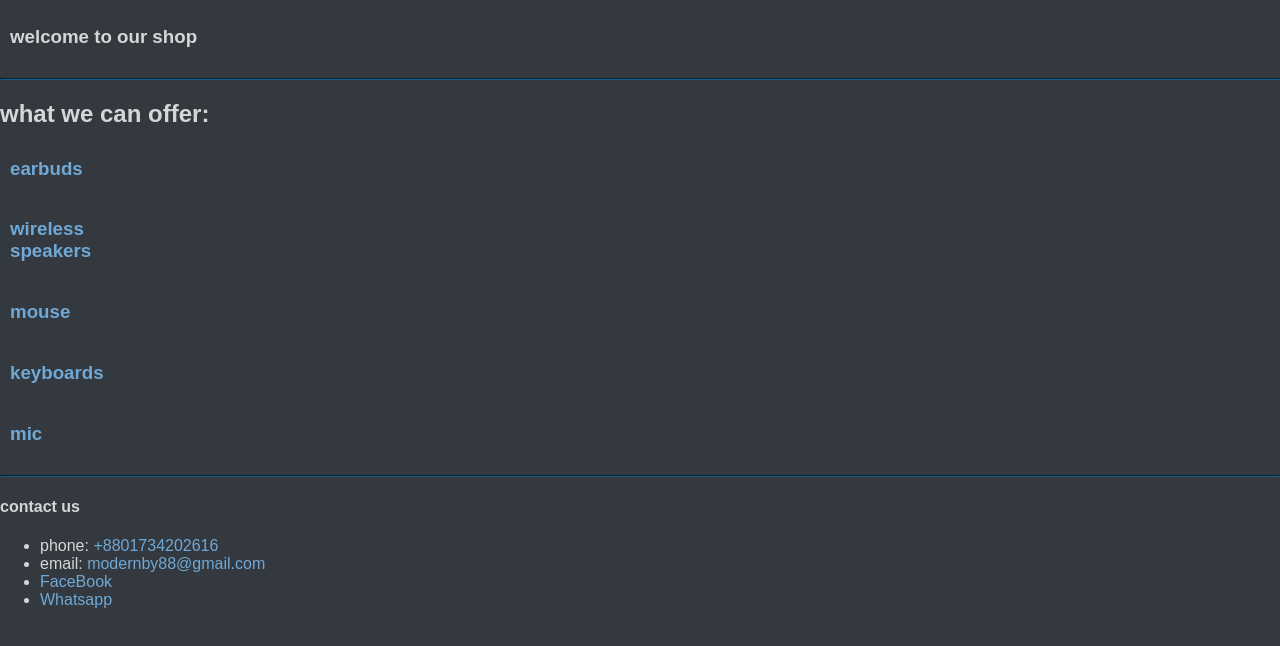
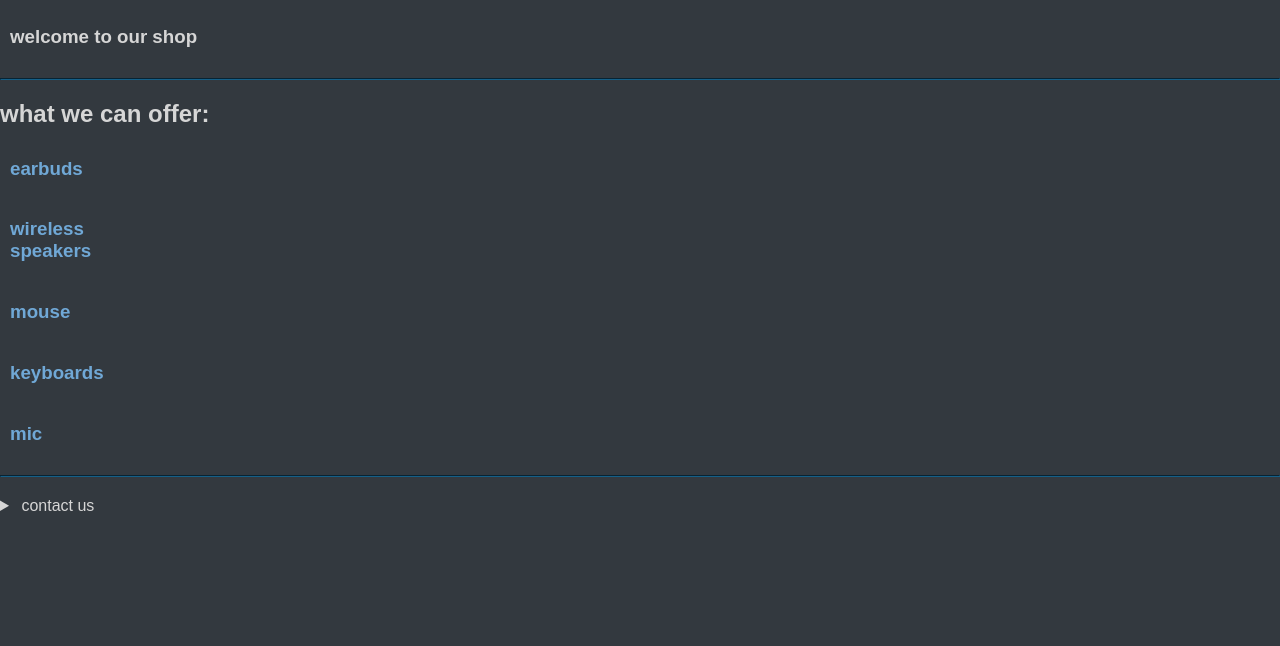
Before and after one commit to emon3chad/ModernByte, a plain HTML site: page index.html in a window 1280 px wide. Shown: the part 80-726 px from the top of the page. Drawn offline with Linux system fonts and the light colour scheme.

Commit message:
index.html

```diff
--- a/index.html
+++ b/index.html
@@ -12,9 +12,12 @@
     <link rel="stylesheet" href="style.css" />
   </head>
   <body>
+    <header>
       <h1>ModernByte</h1>
       <h3>welcome to our shop</h3>
       <hr />
+    </header>
+    <main>
       <h2>what we can offer:</h2>
       <h3><a href="earbuds.html">earbuds</a></h3>
       <h3>
@@ -23,12 +26,17 @@
       <h3><a href="mouse.html">mouse</a></h3>
       <h3><a href="keyboards.html">keyboards</a></h3>
       <h3><a href="mic.html">mic</a></h3>
+    </main>
     <hr />
-    <h4>contact us</h4>
+    <footer>
+      <aside>
+        <details>
+          <summary>&nbsp;contact us</summary>
           <ul>
             <li>phone: <a href="tel:+8801734202616">+8801734202616</a></li>
             <li>
-        email: <a href="mailto:modernby88@gmail.com">modernby88@gmail.com</a>
+              email:
+              <a href="mailto:modernby88@gmail.com">modernby88@gmail.com</a>
             </li>
             <li>
               <a href="https://www.facebook.com/profile.php?id=61553200299931"
@@ -37,5 +45,8 @@
             </li>
             <li><a href="https://wa.me/+8801734202616">Whatsapp</a></li>
           </ul>
+        </details>
+      </aside>
+    </footer>
   </body>
 </html>
```
Lines whose indentation alone changed are shown as unchanged.
